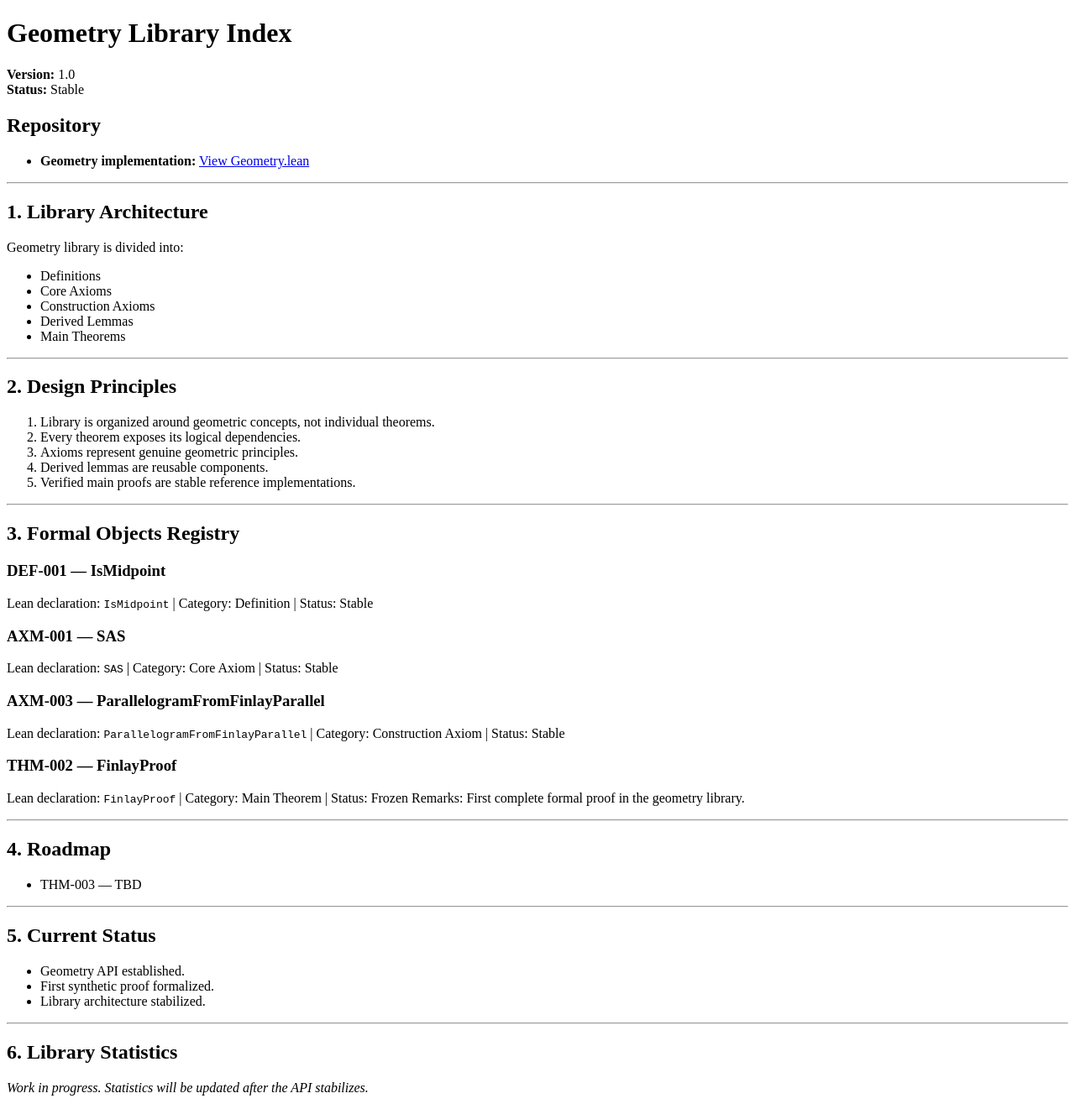
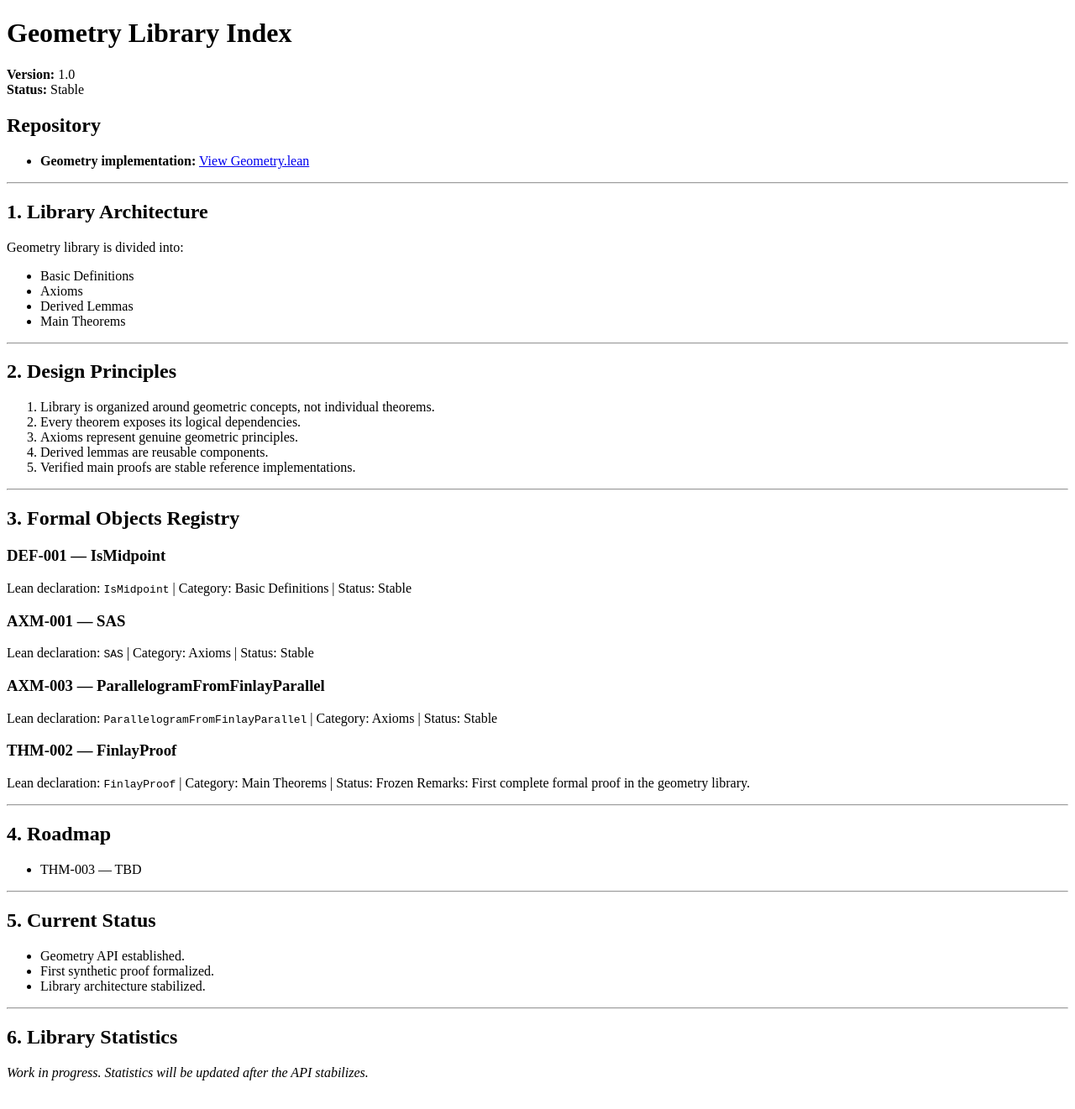
Before and after one commit to cgjteam/cgjteam.github.io, a Jekyll site: the page built from Geometry.md, in a window 1280 px wide. Shown: the whole page at 84% size. Built offline with Jekyll 4.4.1, drawn with Linux system fonts in a browser that asks for light colours; comment, search, counter and statistics services are not loaded; our own code applies the rules of GitHub Pages for plain Markdown files.

Commit message:
Update Geometry.md

```diff
--- a/Geometry.md
+++ b/Geometry.md
@@ -16,9 +16,8 @@ layout: default
 ## 1. Library Architecture
 
 Geometry library is divided into:
-- Definitions
-- Core Axioms
-- Construction Axioms
+- Basic Definitions
+- Axioms
 - Derived Lemmas
 - Main Theorems
 
@@ -37,16 +36,16 @@ Geometry library is divided into:
 ## 3. Formal Objects Registry
 
 ### DEF-001 — IsMidpoint
-Lean declaration: `IsMidpoint` | Category: Definition | Status: Stable
+Lean declaration: `IsMidpoint` | Category: Basic Definitions | Status: Stable
 
 ### AXM-001 — SAS
-Lean declaration: `SAS` | Category: Core Axiom | Status: Stable
+Lean declaration: `SAS` | Category: Axioms | Status: Stable
 
 ### AXM-003 — ParallelogramFromFinlayParallel
-Lean declaration: `ParallelogramFromFinlayParallel` | Category: Construction Axiom | Status: Stable
+Lean declaration: `ParallelogramFromFinlayParallel` | Category: Axioms | Status: Stable
 
 ### THM-002 — FinlayProof
-Lean declaration: `FinlayProof` | Category: Main Theorem | Status: Frozen
+Lean declaration: `FinlayProof` | Category: Main Theorems | Status: Frozen
 Remarks: First complete formal proof in the geometry library.
 
 ---
```
